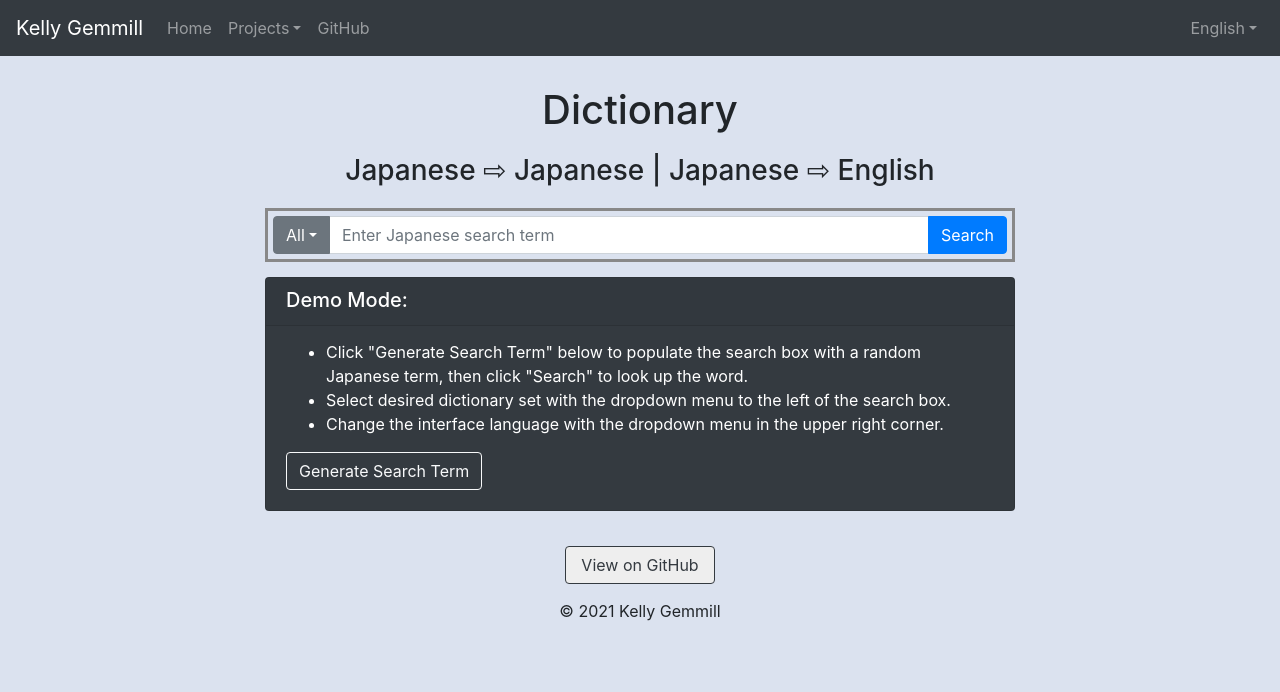
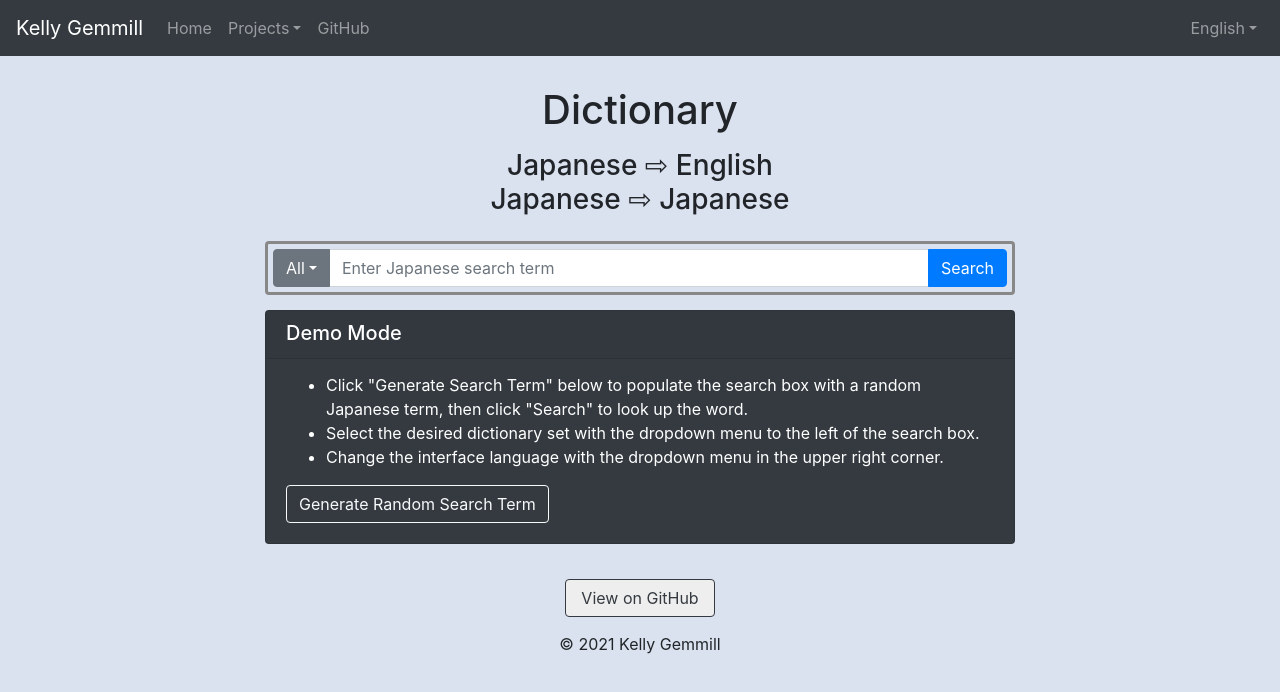
Before and after one commit to kellygemmill/Dictionary, a React (Create React App) app in the folder dictionary-frontend/: page / in a window 1280 px wide. Shown: the top 692 px of the page. Built offline with nearby package versions, Linux system fonts and the light colour scheme.

Commit message:
Updating the demo mode

```diff
--- a/dictionary-frontend/src/components/App.js
+++ b/dictionary-frontend/src/components/App.js
@@ -10,7 +10,10 @@ const App = () => {
         <LanguageProvider>
             <NavigationBar className='navigation-bar' />
             <h1><Text textId='dictionary' /></h1>
-            <h3><Text textId='translationDescription' /></h3>
+            <div className='arrow-section'>
+                <h3><Text textId='jArrowE' /></h3>
+                <h3><Text textId='jArrowJ' /></h3>
+            </div>
             <SearchArea />
             <Footer />
         </LanguageProvider>
--- a/dictionary-frontend/src/components/NavigationBar.js
+++ b/dictionary-frontend/src/components/NavigationBar.js
@@ -13,8 +13,8 @@ const NavigationBar = () => {
                 <Nav className="mr-auto">
                     <Nav.Link href='https://kellygemmill.com'><Text textId='home' /></Nav.Link>
                     <NavDropdown title={Text({'textId': 'projects'})} id='basic-nav-dropdown'>
+                        <NavDropdown.Item href='https://dictionary.kellygemmill.com'><Text textId='dictionary' /></NavDropdown.Item>
                         <NavDropdown.Item href='https://sudokusolver.kellygemmill.com'><Text textId='sudoku' /></NavDropdown.Item>
-                        <NavDropdown.Item href='https://dictionary.kellygemmill.com'><Text textId='dictionary' /></NavDropdown.Item>
                     </NavDropdown>
                     <Nav.Link href='https://github.com/kellygemmill' target="_blank" rel="noopener noreferrer"><Text textId='github' /></Nav.Link>
                 </Nav>
--- a/dictionary-frontend/src/components/search/DemoMode.js
+++ b/dictionary-frontend/src/components/search/DemoMode.js
@@ -1,11 +1,14 @@
-import React from "react"
+import React, {useState} from "react"
 import { Accordion, Card, Button } from "react-bootstrap"
 
-const Directions = ({setQuery}) => {
+const Directions = ({setQuery, lookupWord}) => {
+
+    const [sampleSearch,setSampleSearch] = useState(false)
 
     // Generate a random word to search for "demo mode"
     const generateSearchTerm = () => {
         setQuery(getRandomWord())
+        setSampleSearch(true)
     }
 
     return (
@@ -13,16 +16,17 @@ const Directions = ({setQuery}) => {
         <Accordion className="directions" defaultActiveKey="0">
             <Card bg='dark' text='white'>
                 <Accordion.Toggle as={Card.Header} className = "directions-title" eventKey="0">
-                    <h5>Demo Mode:</h5>
+                    <h5>Demo Mode</h5>
                 </Accordion.Toggle>
                 <Accordion.Collapse eventKey="0">
                     <Card.Body className="directions-body">
                         <ul>
                             <li>Click "Generate Search Term" below to populate the search box with a random Japanese term, then click "Search" to look up the word.</li>
-                            <li>Select desired dictionary set with the dropdown menu to the left of the search box.</li>
+                            <li>Select the desired dictionary set with the dropdown menu to the left of the search box.</li>
                             <li>Change the interface language with the dropdown menu in the upper right corner.</li>
                         </ul>
-                        <Button variant="outline-light" onClick={generateSearchTerm}>Generate Search Term</Button>
+                        <Button variant="outline-light" onClick={generateSearchTerm}>Generate Random Search Term</Button>
+                        {sampleSearch ? <Button className="sample-search-button" variant="outline-light" onClick={lookupWord}>Search</Button> : <br></br>}
                     </Card.Body>
                 </Accordion.Collapse>
             </Card>
@@ -72,7 +76,7 @@ const getRandomWord = () => {
         "火星",
         "木星",
         "土星",
-        "コーヒ",
+        "コーヒー",
         "りんご",
         "植物",
         "花火",
--- a/dictionary-frontend/src/components/search/SearchArea.js
+++ b/dictionary-frontend/src/components/search/SearchArea.js
@@ -10,11 +10,12 @@ const SearchArea = () => {
     const [results,setResults] = useState([])
 
     const lookupWord = () => {
+        console.log('Looking up')
+        console.log('query = ' + query)
         if (query === "") {
-            console.log('breaking')
             return
         }
-        const apiAddr = 'https://dictionary.kellygemmill.com'
+        const apiAddr = 'http://localhost:8080' //'https://dictionary.kellygemmill.com'
 
         const apiQuery = `${apiAddr}/api/entry/${query}`
 
@@ -48,7 +49,7 @@ const SearchArea = () => {
                 lookupWord={lookupWord}
                 dictionaryType={dictionaryType}
                 query={query} />
-            <DemoMode setQuery={setQuery} />
+            <DemoMode setQuery={setQuery} lookupWord={lookupWord} />
             <Results results={results} dictionaryType={dictionaryType} />
         </div>
         )
--- a/dictionary-frontend/src/index.css
+++ b/dictionary-frontend/src/index.css
@@ -9,14 +9,24 @@ body {
   padding-top: 0;
 }
 
-h1,h3 {
+h1 {
   text-align: center;
-  margin-bottom: 20px;
+  margin-bottom: 15px;
+}
+
+h3 {
+  text-align: center;
+  margin-bottom: 0px;
+  margin-top: 0px;
 }
 
 code {
   font-family: source-code-pro, Menlo, Monaco, Consolas, 'Courier New',
     monospace;
+}
+
+.arrow-section {
+  margin-bottom: 25px;
 }
 
 .navbar {
@@ -31,6 +41,7 @@ code {
   padding: 5px;
   border-style: solid;
   border-color: #888;
+  border-radius: .25rem;
 }
 
 .dictionary-selection {
@@ -84,3 +95,7 @@ code {
 .directions-body {
   padding-top: 15px;
 }
+
+.sample-search-button {
+  margin-left: 15px;
+}
--- a/dictionary-frontend/src/languages/en.json
+++ b/dictionary-frontend/src/languages/en.json
@@ -1,6 +1,7 @@
 {
     "pageTitle": "Dictionary",
-    "translationDescription": "Japanese ⇨ Japanese  |  Japanese ⇨ English",
+    "jArrowJ": "Japanese ⇨ Japanese",
+    "jArrowE": "Japanese ⇨ English",
     "searchDescription": "Enter Japanese search term",
     "searchButton": "Search",
     "viewOnGitHub": "View on GitHub",
--- a/dictionary-frontend/src/languages/jp.json
+++ b/dictionary-frontend/src/languages/jp.json
@@ -1,6 +1,7 @@
 {
     "pageTitle": "辞書",
-    "translationDescription": "日本語　⇨　日本語　｜　日本語　⇨　英語",
+    "jArrowJ": "日本語　⇨　日本語",
+    "jArrowE": "日本語　⇨　英語",
     "searchDescription": "調べたい言葉を入力",
     "searchButton": "検索",
     "viewOnGitHub": "GitHubで見る",
```
